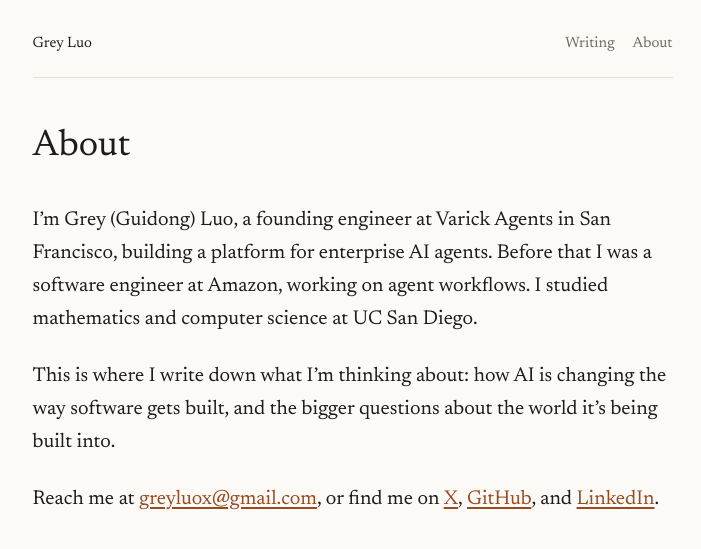
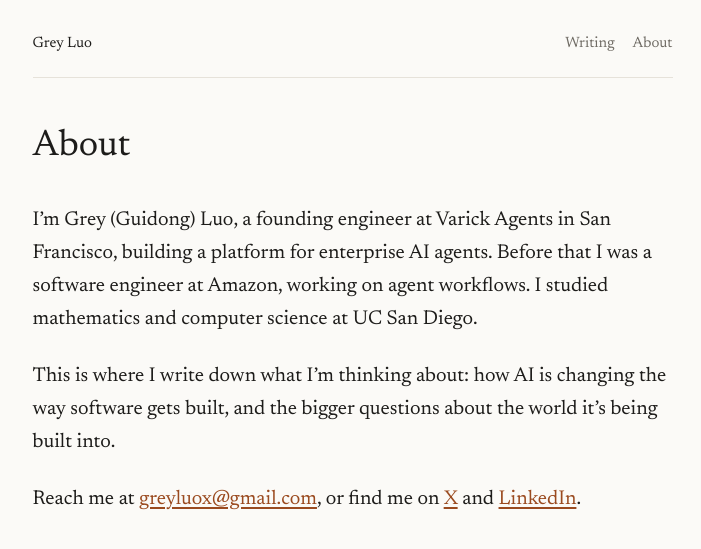
Before and after one commit to greyluo/greyluo.github.io, a Jekyll site: the page built from about.md, in a window 1280 px wide. Shown: the top 549 px of the page, without its empty margins (280-981 px from the left). Built offline with Jekyll 4.4.1, drawn with Linux system fonts in a browser that asks for light colours.

Commit message:
docs: remove GitHub link from About page

```diff
--- a/about.md
+++ b/about.md
@@ -12,7 +12,7 @@ I'm Grey (Guidong) Luo, a founding engineer at Varick Agents in San Francisco, b
 
 This is where I write down what I'm thinking about: how AI is changing the way software gets built, and the bigger questions about the world it's being built into.
 
-Reach me at {::nomarkdown}<a href="&#109;&#97;&#105;&#108;&#116;&#111;&#58;&#103;&#114;&#101;&#121;&#108;&#117;&#111;&#120;&#64;&#103;&#109;&#97;&#105;&#108;&#46;&#99;&#111;&#109;">&#103;&#114;&#101;&#121;&#108;&#117;&#111;&#120;&#64;&#103;&#109;&#97;&#105;&#108;&#46;&#99;&#111;&#109;</a>{:/}, or find me on [X](https://x.com/greyluox), [GitHub](https://github.com/greyluo), and [LinkedIn](https://www.linkedin.com/in/guidongluo).
+Reach me at {::nomarkdown}<a href="&#109;&#97;&#105;&#108;&#116;&#111;&#58;&#103;&#114;&#101;&#121;&#108;&#117;&#111;&#120;&#64;&#103;&#109;&#97;&#105;&#108;&#46;&#99;&#111;&#109;">&#103;&#114;&#101;&#121;&#108;&#117;&#111;&#120;&#64;&#103;&#109;&#97;&#105;&#108;&#46;&#99;&#111;&#109;</a>{:/}, or find me on [X](https://x.com/greyluox) and [LinkedIn](https://www.linkedin.com/in/guidongluo).
 
 </div>
 </article>
```
